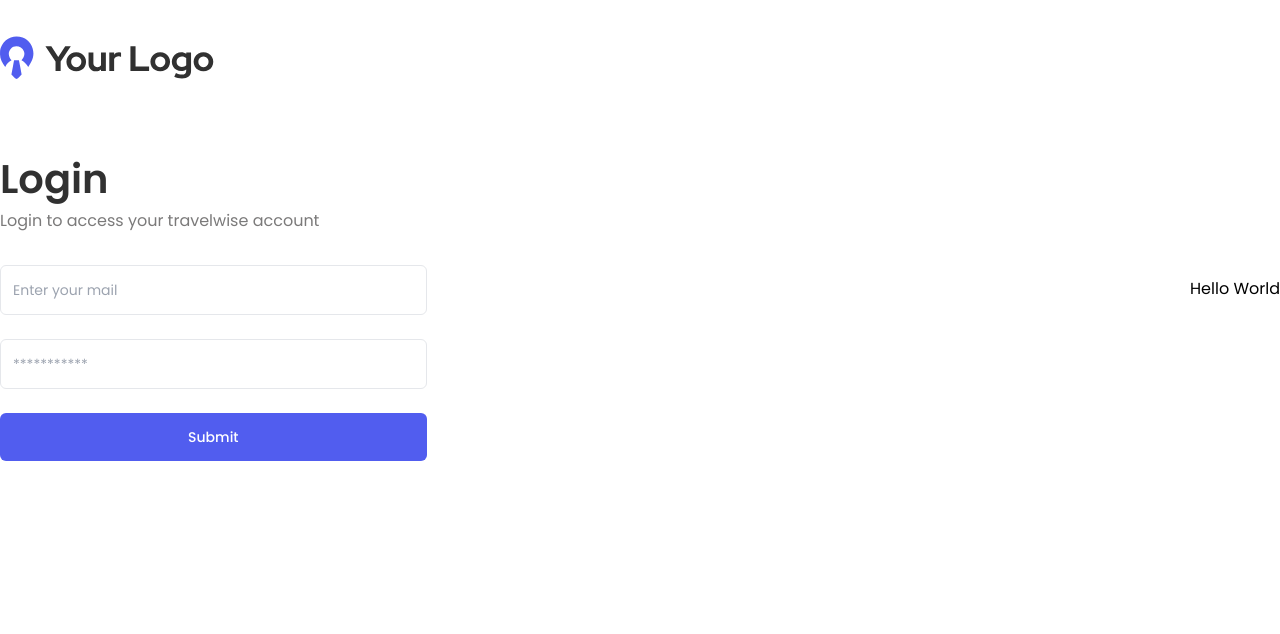
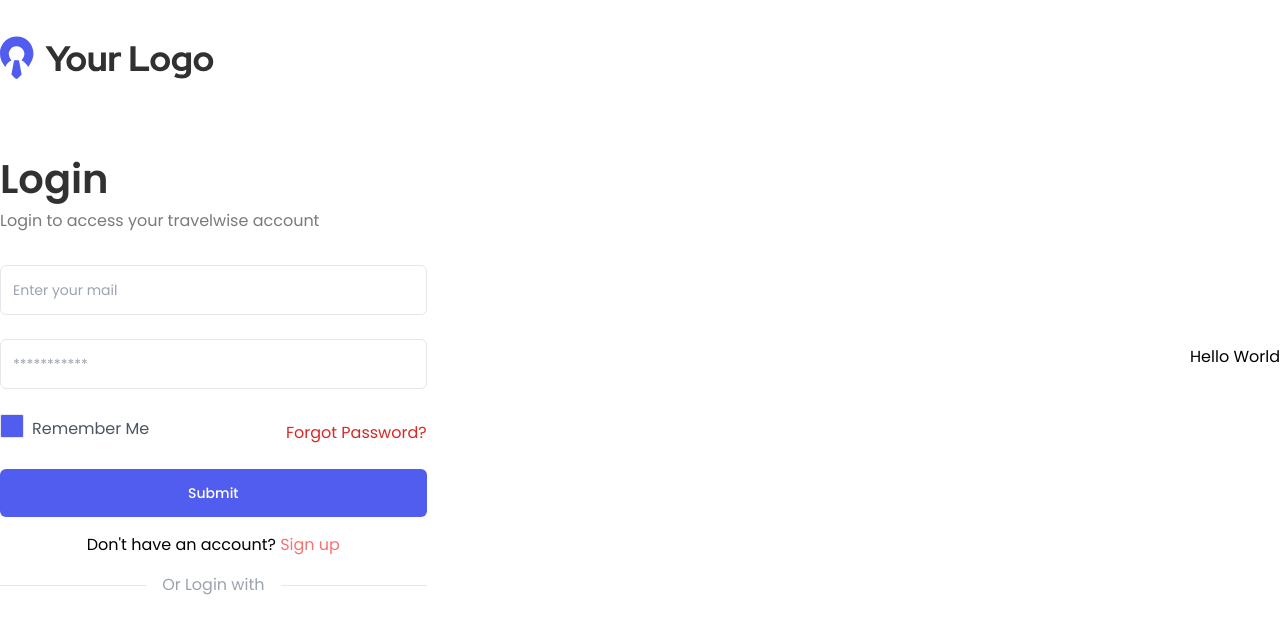
Before and after one commit to Bishal1998/next-authentication, a Next.js app: page / in a window 1280 px wide. Shown: the top 634 px of the page. Built offline with nearby package versions, Linux system fonts and the light colour scheme.

Commit message:
Login Form Complete

```diff
--- a/src/app/auth/login/Login.tsx
+++ b/src/app/auth/login/Login.tsx
@@ -14,10 +14,13 @@ import {
 import { Button } from "@/components/ui/button";
 import { useTransition } from "react";
 import Header from "@/components/Header";
+import { Checkbox } from "@/components/ui/checkbox";
+import Link from "next/link";
 
 interface ILoginForm {
   email: string;
   password: string;
+  remember: boolean;
 }
 
 const loginSchema = z.object({
@@ -25,6 +28,7 @@ const loginSchema = z.object({
   password: z
     .string()
     .min(8, { message: "Password must be at least 8 characters long" }),
+  remember: z.boolean().default(false).optional(),
 });
 /* { message: "Password must be at least 8 characters long" })
     .regex(
@@ -41,6 +45,7 @@ const Login = () => {
     defaultValues: {
       email: "",
       password: "",
+      remember: false,
     },
   });
   const onSubmit = (data: ILoginForm) => {
@@ -93,6 +98,29 @@ const Login = () => {
               </FormItem>
             )}
           />
+          <div className="flex gap-2 items-center justify-between space-y-2">
+            <div className="flex items-center gap-2">
+              <FormField
+                control={loginForm.control}
+                name="remember"
+                render={({ field }) => (
+                  <FormItem>
+                    <FormControl>
+                      <Checkbox
+                        checked={field.value}
+                        onCheckedChange={field.onChange}
+                        disabled={isPending}
+                        className="bg-[#515def] text-white text-xs"
+                      />
+                    </FormControl>
+                    <FormMessage className="text-red-400" />
+                  </FormItem>
+                )}
+              />
+              <p className="text-gray-600">Remember Me</p>
+            </div>
+            <p className="text-red-600 cursor-pointer">Forgot Password?</p>
+          </div>
           <Button
             type="submit"
             className="bg-[#515def] text-white w-full py-6"
@@ -102,6 +130,19 @@ const Login = () => {
           </Button>
         </form>
       </Form>
+      <p className="text-center py-4">
+        Don't have an account?{" "}
+        <Link href={"/register"} className="text-red-400">
+          Sign up
+        </Link>
+      </p>
+      <div className="flex items-center w-full">
+        <hr className="w-1/2" />
+        <p className="text-base text-gray-400 whitespace-nowrap px-4">
+          Or Login with
+        </p>
+        <hr className="w-1/2" />
+      </div>
     </section>
   );
 };
--- a/src/components/ui/checkbox.tsx
+++ b/src/components/ui/checkbox.tsx
@@ -1,10 +1,10 @@
-"use client"
+"use client";
 
-import * as React from "react"
-import * as CheckboxPrimitive from "@radix-ui/react-checkbox"
-import { Check } from "lucide-react"
+import * as React from "react";
+import * as CheckboxPrimitive from "@radix-ui/react-checkbox";
+import { Check } from "lucide-react";
 
-import { cn } from "@/lib/utils"
+import { cn } from "@/lib/utils";
 
 const Checkbox = React.forwardRef<
   React.ElementRef<typeof CheckboxPrimitive.Root>,
@@ -13,7 +13,7 @@ const Checkbox = React.forwardRef<
   <CheckboxPrimitive.Root
     ref={ref}
     className={cn(
-      "peer h-4 w-4 shrink-0 rounded-sm border border-primary ring-offset-background focus-visible:outline-none focus-visible:ring-2 focus-visible:ring-ring focus-visible:ring-offset-2 disabled:cursor-not-allowed disabled:opacity-50 data-[state=checked]:bg-primary data-[state=checked]:text-primary-foreground",
+      "peer h-6 w-6 shrink-0 rounded-sm border border-primary ring-offset-background focus-visible:outline-none focus-visible:ring-2 focus-visible:ring-ring focus-visible:ring-offset-2 disabled:cursor-not-allowed disabled:opacity-50 data-[state=checked]:bg-primary data-[state=checked]:text-primary-foreground",
       className
     )}
     {...props}
@@ -21,10 +21,10 @@ const Checkbox = React.forwardRef<
     <CheckboxPrimitive.Indicator
       className={cn("flex items-center justify-center text-current")}
     >
-      <Check className="h-4 w-4" />
+      <Check className="h-6 w-6" />
     </CheckboxPrimitive.Indicator>
   </CheckboxPrimitive.Root>
-))
-Checkbox.displayName = CheckboxPrimitive.Root.displayName
+));
+Checkbox.displayName = CheckboxPrimitive.Root.displayName;
 
-export { Checkbox }
+export { Checkbox };
```
